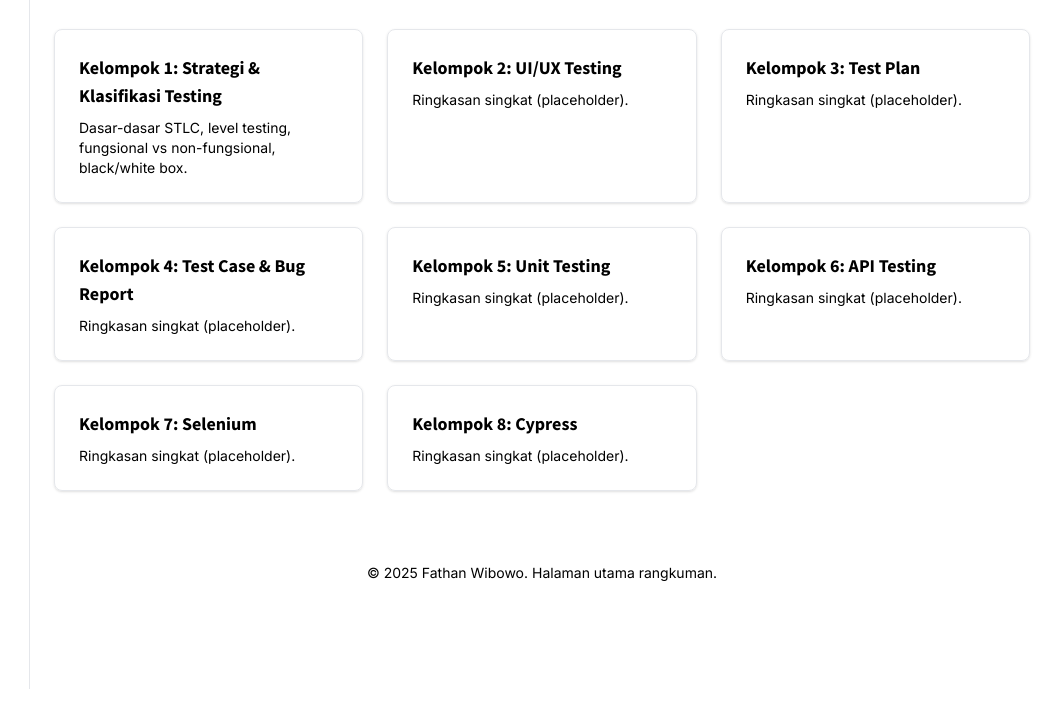
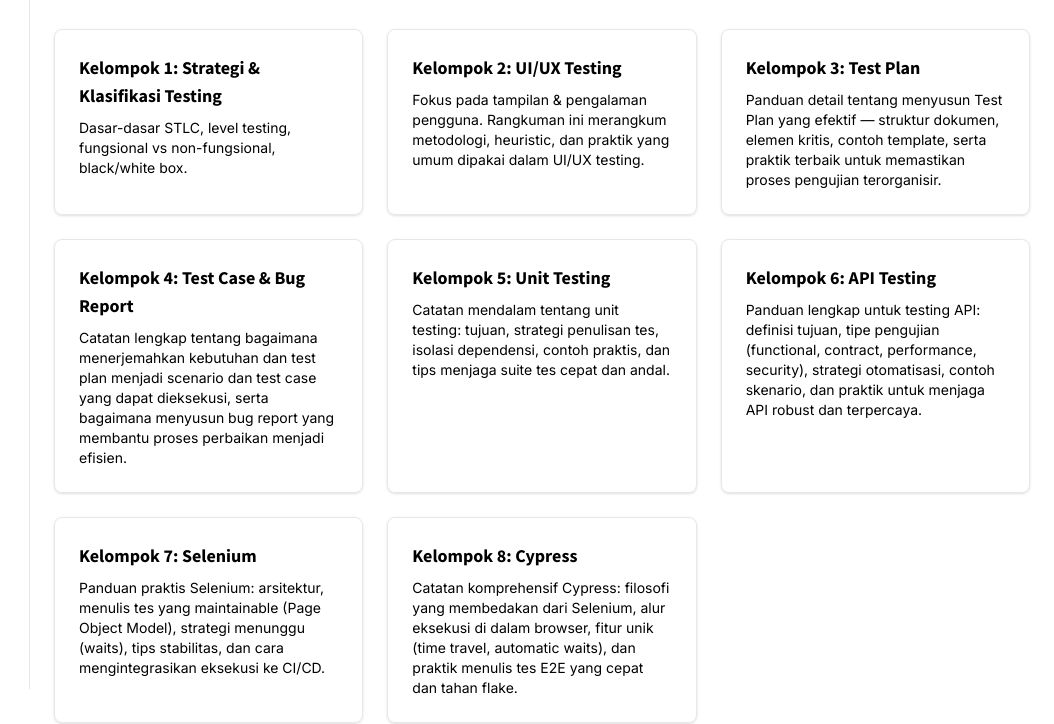
Before and after one commit to Dworzt/PortofolioSTQA, a plain HTML site: page MainRangkumanPage.html in a window 1280 px wide. Shown: the part 111-835 px from the top of the page, 226-1280 px from the left. Before the commit the page ends 800 px from the top, so only its background shows below. Drawn offline with nearby package versions, Linux system fonts and the light colour scheme.

Commit message:
Update MainRangkumanPage.html

```diff
--- a/MainRangkumanPage.html
+++ b/MainRangkumanPage.html
@@ -282,37 +282,37 @@
 
                                                 <a href="Rangkuman2.html" class="block bg-light-card dark:bg-dark-card p-6 rounded-lg shadow border border-light-border dark:border-dark-border">
                                                     <h3 class="text-lg font-bold mb-2 text-light-text dark:text-dark-text">Kelompok 2: UI/UX Testing</h3>
-                                                    <p class="text-sm text-light-text-secondary dark:text-dark-text-secondary">Ringkasan singkat (placeholder).</p>
+                                                    <p class="text-sm text-light-text-secondary dark:text-dark-text-secondary">Fokus pada tampilan & pengalaman pengguna. Rangkuman ini merangkum metodologi, heuristic, dan praktik yang umum dipakai dalam UI/UX testing.</p>
                                                 </a>
 
                                                 <a href="Rangkuman3.html" class="block bg-light-card dark:bg-dark-card p-6 rounded-lg shadow border border-light-border dark:border-dark-border">
                                                     <h3 class="text-lg font-bold mb-2 text-light-text dark:text-dark-text">Kelompok 3: Test Plan</h3>
-                                                    <p class="text-sm text-light-text-secondary dark:text-dark-text-secondary">Ringkasan singkat (placeholder).</p>
+                                                    <p class="text-sm text-light-text-secondary dark:text-dark-text-secondary">Panduan detail tentang menyusun Test Plan yang efektif — struktur dokumen, elemen kritis, contoh template, serta praktik terbaik untuk memastikan proses pengujian terorganisir.</p>
                                                 </a>
 
                                                 <a href="Rangkuman4.html" class="block bg-light-card dark:bg-dark-card p-6 rounded-lg shadow border border-light-border dark:border-dark-border">
                                                     <h3 class="text-lg font-bold mb-2 text-light-text dark:text-dark-text">Kelompok 4: Test Case & Bug Report</h3>
-                                                    <p class="text-sm text-light-text-secondary dark:text-dark-text-secondary">Ringkasan singkat (placeholder).</p>
+                                                    <p class="text-sm text-light-text-secondary dark:text-dark-text-secondary">Catatan lengkap tentang bagaimana menerjemahkan kebutuhan dan test plan menjadi scenario dan test case yang dapat dieksekusi, serta bagaimana menyusun bug report yang membantu proses perbaikan menjadi efisien.</p>
                                                 </a>
 
                                                 <a href="Rangkuman5.html" class="block bg-light-card dark:bg-dark-card p-6 rounded-lg shadow border border-light-border dark:border-dark-border">
                                                     <h3 class="text-lg font-bold mb-2 text-light-text dark:text-dark-text">Kelompok 5: Unit Testing</h3>
-                                                    <p class="text-sm text-light-text-secondary dark:text-dark-text-secondary">Ringkasan singkat (placeholder).</p>
+                                                    <p class="text-sm text-light-text-secondary dark:text-dark-text-secondary">Catatan mendalam tentang unit testing: tujuan, strategi penulisan tes, isolasi dependensi, contoh praktis, dan tips menjaga suite tes cepat dan andal.</p>
                                                 </a>
 
                                                 <a href="Rangkuman6.html" class="block bg-light-card dark:bg-dark-card p-6 rounded-lg shadow border border-light-border dark:border-dark-border">
                                                     <h3 class="text-lg font-bold mb-2 text-light-text dark:text-dark-text">Kelompok 6: API Testing</h3>
-                                                    <p class="text-sm text-light-text-secondary dark:text-dark-text-secondary">Ringkasan singkat (placeholder).</p>
+                                                    <p class="text-sm text-light-text-secondary dark:text-dark-text-secondary">Panduan lengkap untuk testing API: definisi tujuan, tipe pengujian (functional, contract, performance, security), strategi otomatisasi, contoh skenario, dan praktik untuk menjaga API robust dan terpercaya.</p>
                                                 </a>
 
                                                 <a href="Rangkuman7.html" class="block bg-light-card dark:bg-dark-card p-6 rounded-lg shadow border border-light-border dark:border-dark-border">
                                                     <h3 class="text-lg font-bold mb-2 text-light-text dark:text-dark-text">Kelompok 7: Selenium</h3>
-                                                    <p class="text-sm text-light-text-secondary dark:text-dark-text-secondary">Ringkasan singkat (placeholder).</p>
+                                                    <p class="text-sm text-light-text-secondary dark:text-dark-text-secondary">Panduan praktis Selenium: arsitektur, menulis tes yang maintainable (Page Object Model), strategi menunggu (waits), tips stabilitas, dan cara mengintegrasikan eksekusi ke CI/CD.</p>
                                                 </a>
 
                                                 <a href="Rangkuman8.html" class="block bg-light-card dark:bg-dark-card p-6 rounded-lg shadow border border-light-border dark:border-dark-border">
                                                     <h3 class="text-lg font-bold mb-2 text-light-text dark:text-dark-text">Kelompok 8: Cypress</h3>
-                                                    <p class="text-sm text-light-text-secondary dark:text-dark-text-secondary">Ringkasan singkat (placeholder).</p>
+                                                    <p class="text-sm text-light-text-secondary dark:text-dark-text-secondary">Catatan komprehensif Cypress: filosofi yang membedakan dari Selenium, alur eksekusi di dalam browser, fitur unik (time travel, automatic waits), dan praktik menulis tes E2E yang cepat dan tahan flake.</p>
                                                 </a>
                                             </div>
                                         </main>
@@ -323,4 +323,5 @@
                                     </div>
                                 </div>
                             </body>
+
                             </html>
```
